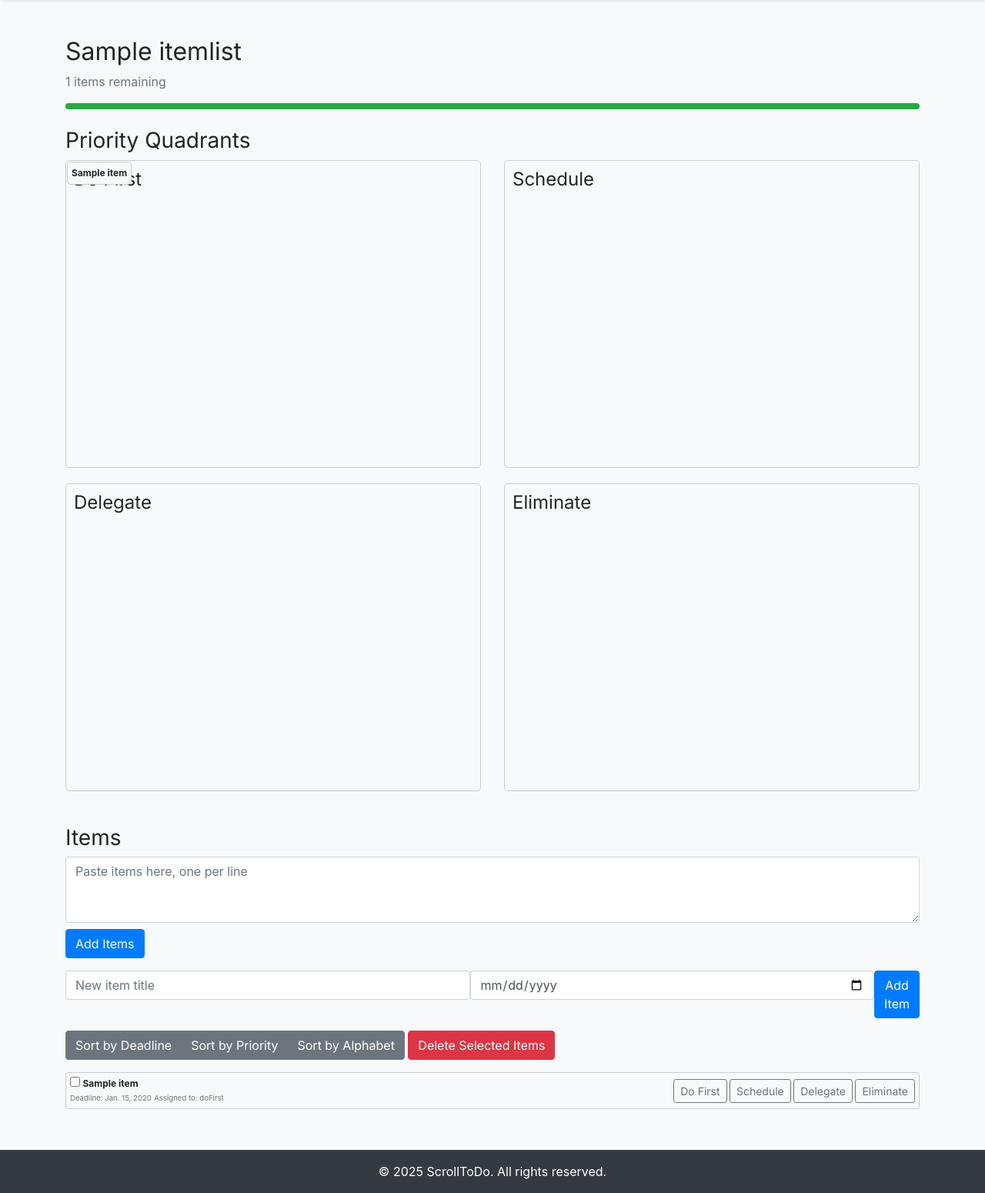
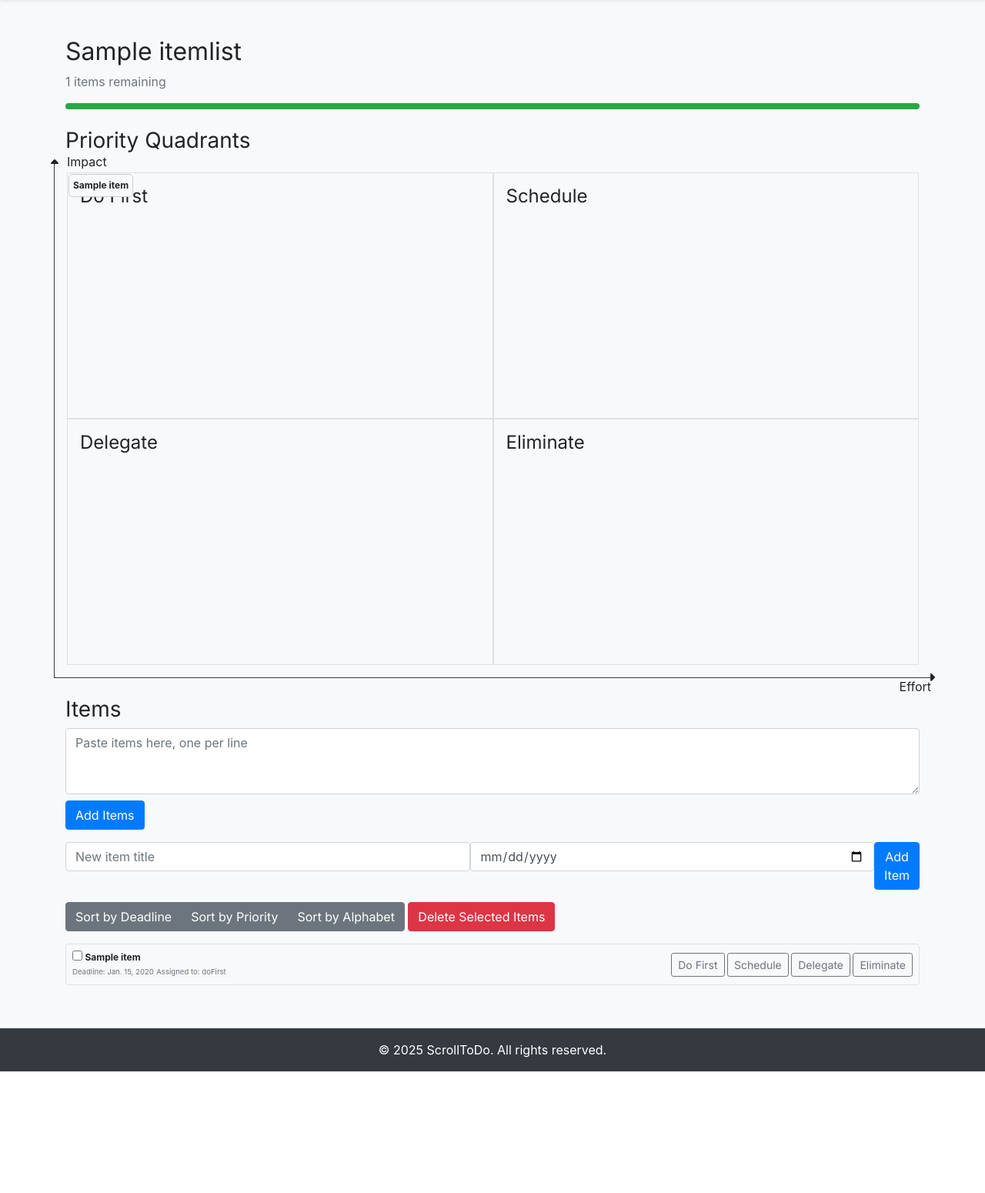
Before and after one commit to sharichungcode/ScrollToDo, a Django app: page /item_list/1/ in a window 1280 px wide. Shown: the part 58-1608 px from the top of the page at 77% size. After the commit the page ends 1450 px from the top, so only its background shows below. Run offline with Django 4.2, Linux system fonts and the light colour scheme; a user stored in the database is signed in; tables that the repository leaves empty hold one stand-in row (values such as "Sample post"); some libraries are stand-ins or nearby versions.

Commit message:
Priority matrix styling

```diff
--- a/tasks/static/tasks/styles.css
+++ b/tasks/static/tasks/styles.css
@@ -68,53 +68,33 @@ header {
 }
 
 /* Priority Matrix */
-.low-priority {
-    background-color: var(--low-priority);
-    color: var(--white);
+.quadrant {
+    height: 20rem; /* Fixed height */
+    transition: background-color 0.3s ease;
 }
-
-.medium-priority {
-    background-color: var(--medium-priority);
-    color: var(--white);
+.quadrant.dragover {
+    background-color: #f0f0f0;
 }
-
-.high-priority {
-    background-color: var(--high-priority);
-    color: var(--white);
+.quadrant h4 {
+    margin-bottom: 10px;
 }
-
-/* Status Colors */
-.success {
-    color: var(--success-green);
-}
-
-.warning {
-    color: var(--warning-yellow);
-}
-
-.danger {
-    color: var(--danger-red);
-}
-
-/* Use CSS to hide the error messages initially. */
-.errorlist {
-    display: none;
-}
-
-/* Add this to style the Priority Matrix preview */
-.priority-grid {
-    display: grid;
-    grid-template-columns: repeat(2, 1fr);
-    grid-template-rows: repeat(2, 1fr);
-    gap: 10px;
-}
-
-.priority-cell {
-    display: flex;
-    justify-content: center;
-    align-items: center;
+.task-item, .item-clone {
     border: 1px solid #ccc;
     border-radius: 5px;
-    padding: 20px;
-    text-align: center;
+    padding: 5px;
+    margin-bottom: 5px;
+    background-color: #f8f9fa;
+    cursor: move;
+    display: inline-block;
+    font-size: 12px;
+    width: auto;
 }
+.item-clone {
+    position: absolute;
+}
+.task-item.dragging, .item-clone.dragging {
+    opacity: 0.5;
+}
+.border-dark {
+    border-color: #000 !important;
+}
--- a/tasks/templates/tasks/item_list_detail.html
+++ b/tasks/templates/tasks/item_list_detail.html
@@ -10,51 +10,6 @@
     <link href="https://fonts.googleapis.com/css2?family=Inter:wght@400;700&family=Roboto:wght@400;700&family=Space+Mono:wght@400;700&display=swap" rel="stylesheet">
     <link rel="icon" href="{% static 'favicon.ico' %}" type="image/x-icon">
     <link rel="stylesheet" href="https://cdnjs.cloudflare.com/ajax/libs/font-awesome/6.0.0-beta3/css/all.min.css">
-    <style>
-        .quadrant {
-            border: 1px solid #ccc;
-            border-radius: 5px;
-            padding: 10px;
-            height: 400px; /* Fixed height */
-            margin-bottom: 20px;
-            transition: background-color 0.3s ease;
-            position: relative;
-            overflow: hidden;
-        }
-        .quadrant.dragover {
-            background-color: #f0f0f0;
-        }
-        .quadrant h4 {
-            margin-bottom: 10px;
-        }
-        .task-item, .item-clone {
-            border: 1px solid #ccc;
-            border-radius: 5px;
-            padding: 5px;
-            margin-bottom: 5px;
-            background-color: #f8f9fa;
-            cursor: move;
-            display: inline-block;
-            font-size: 12px;
-            width: auto;
-        }
-        .item-clone {
-            position: absolute;
-        }
-        .task-item.dragging, .item-clone.dragging {
-            opacity: 0.5;
-        }
-        .border-dark {
-            border-color: #000 !important;
-        }
-        .placeholder {
-            border: 2px dashed #ccc;
-            border-radius: 5px;
-            padding: 5px;
-            margin-bottom: 5px;
-            background-color: #f0f0f0;
-        }
-    </style>
 </head>
 <body class="d-flex flex-column min-vh-100 bg-light">
 
@@ -71,35 +26,43 @@
         <div class="mt-4">
             <h3 class="fw-bold">Priority Quadrants</h3>
             <div class="row">
-                <div class="col-md-6">
-                    <div class="quadrant" id="doFirst">
-                        <h4>Do First</h4>
+                <div class="col-12 position-relative border-left border-bottom border-3 border-dark p-3">
+                    <i class="fas fa-caret-up position-absolute" style="top: -5px; left: -5px;"></i>
+                    <p class="position-absolute" style="top: -.6rem; left: 1rem;">Impact</p>
+                    <i class="fas fa-caret-right position-absolute" style="bottom: -8px; right: -5px;"></i>
+                    <p class="position-absolute" style="bottom: -2.5rem; right: 0;">Effort</p>
+                    <div class="row m-0">
+                        <div class="col-6 m-0 p-0">
+                            <div class="quadrant border m-0 p-3 position-relative overflow-hidden" id="doFirst">
+                                <h4 class="mb-3">Do First</h4>
                                 <div class="task-list" data-priority="doFirst">
                                     <!-- Tasks will be dynamically added here -->
                                 </div>
                             </div>
                         </div>
-                <div class="col-md-6">
-                    <div class="quadrant" id="schedule">
-                        <h4>Schedule</h4>
+                        <div class="col-6 m-0 p-0">
+                            <div class="quadrant border m-0 p-3 position-relative overflow-hidden" id="schedule">
+                                <h4 class="mb-3">Schedule</h4>
                                 <div class="task-list" data-priority="schedule">
                                     <!-- Tasks will be dynamically added here -->
                                 </div>
                             </div>
                         </div>
-                <div class="col-md-6">
-                    <div class="quadrant" id="delegate">
-                        <h4>Delegate</h4>
+                        <div class="col-6 m-0 p-0">
+                            <div class="quadrant border m-0 p-3 position-relative overflow-hidden" id="delegate">
+                                <h4 class="mb-3">Delegate</h4>
                                 <div class="task-list" data-priority="delegate">
                                     <!-- Tasks will be dynamically added here -->
                                 </div>
                             </div>
                         </div>
-                <div class="col-md-6">
-                    <div class="quadrant" id="eliminate">
-                        <h4>Eliminate</h4>
+                        <div class="col-6 m-0 p-0">
+                            <div class="quadrant border m-0 p-3 position-relative overflow-hidden" id="eliminate">
+                                <h4 class="mb-3">Eliminate</h4>
                                 <div class="task-list" data-priority="eliminate">
                                     <!-- Tasks will be dynamically added here -->
+                                </div>
+                            </div>
                         </div>
                     </div>
                 </div>
@@ -125,7 +88,7 @@
             <button type="button" class="btn btn-danger mb-3" onclick="deleteSelectedItems()">Delete Selected Items</button>
             <div class="list-group" id="items-list">
                 {% for item in items %}
-                <div class="list-group-item d-flex justify-content-between align-items-center task-item" draggable="true" data-id="{{ item.id }}" data-position-x="{{ item.position_x }}" data-position-y="{{ item.position_y }}" data-priority="{{ item.priority }}" data-order="{{ item.order }}" data-deadline="{{ item.deadline }}">
+<div class="list-group-item d-flex justify-content-between align-items-center task-item border rounded p-2 mb-2 bg-light" draggable="true" data-id="{{ item.id }}" data-position-x="{{ item.position_x }}" data-position-y="{{ item.position_y }}" data-priority="{{ item.priority }}" data-order="{{ item.order }}" data-deadline="{{ item.deadline }}">
     <div>
         <input type="checkbox" class="select-item me-2">
         <strong>{{ item.title }}</strong> <br>
```
Lines whose indentation alone changed are shown as unchanged.
